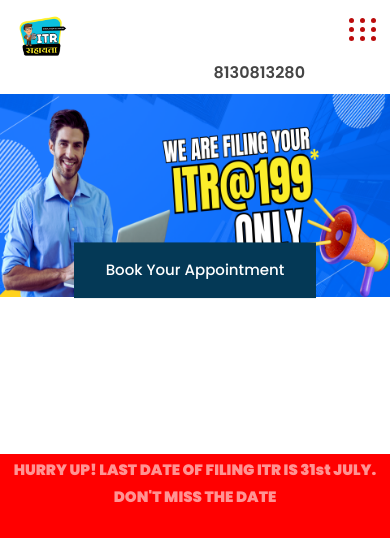
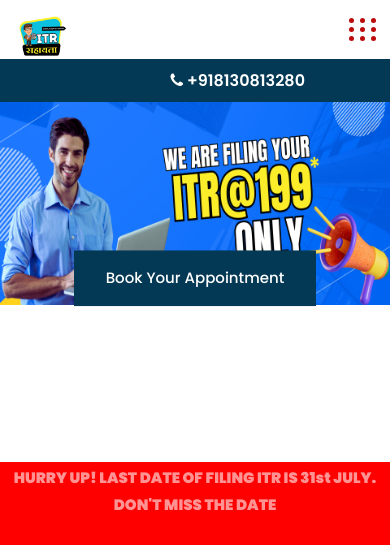
Before and after one commit to Nation-Connect/itrsahayata, a PHP site: page / in a window 390 px wide. Shown: the top 545 px of the page. Run offline with PHP 8.4, Linux system fonts and the light colour scheme.

Commit message:
add mobile num in top

```diff
--- a/index.php
+++ b/index.php
@@ -406,8 +406,8 @@
 
         <!-- Slider Start -->
         <!-- Slider Start -->
-        <div class="row" style="margin-bottom: -30px;padding-right: 85px;">
-            <p class="text-right" style="margin-right: 50px; font-size: 16px; font-weight: 600;">8130813280</p>
+        <div class="row" style="margin-bottom: -30px; background-color: #043956;color: #ffffff; padding-right: 85px;">
+        <p class="text-right" style="margin-right: 50px; font-size: 16px; font-weight: 600; margin-top: 8px;"><i class="fa fa-phone"></i> +918130813280</p>
         </div>
         <div id="rs-slider" class="rs-slider slider3 rs-slider-style3 mt-10">
             <div class="bend niceties">
```
